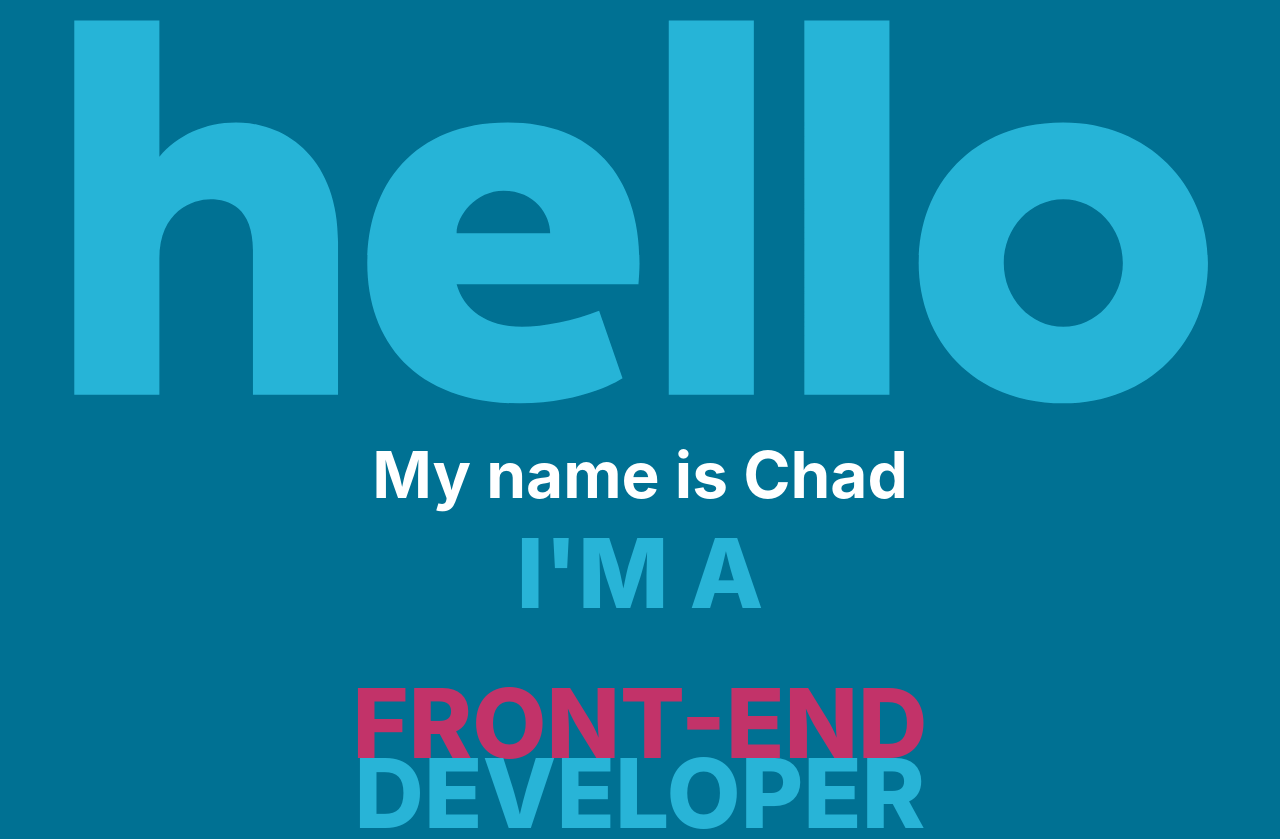
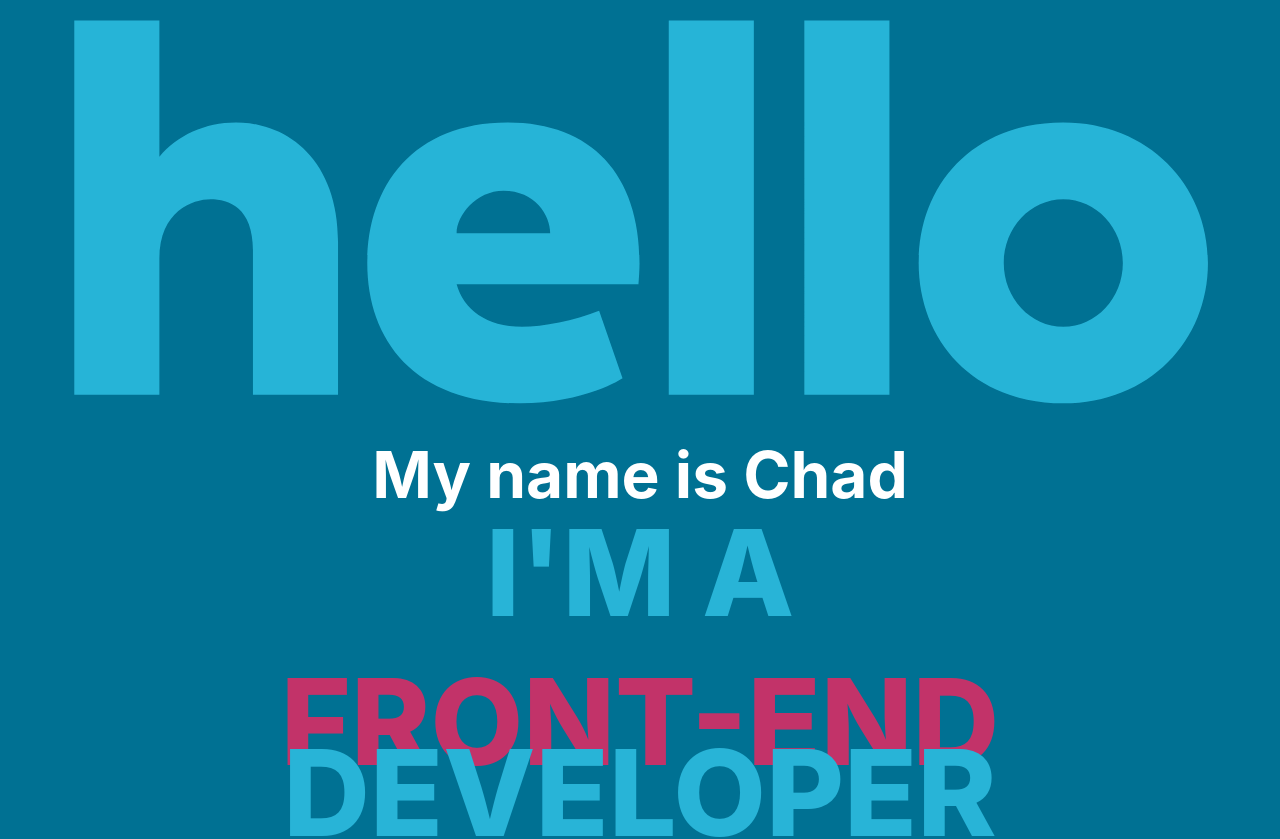
Before and after one commit to Cheis415/My-website, a React (Create React App) app: page / in a window 1280 px wide. Shown: the top 839 px of the page. Built offline with nearby package versions, Linux system fonts and the light colour scheme.

Commit message:
fixed font size on cards

```diff
--- a/src/AppCard.css
+++ b/src/AppCard.css
@@ -48,7 +48,7 @@
 
   }
   .text {
-    font-size: 1.1em;
+    font-size: 1.5vw;
     padding-left: 1ch;
     padding-right: 1ch;
     margin-left: 2ch;
--- a/src/Name.css
+++ b/src/Name.css
@@ -4,14 +4,13 @@
 }
 .transitions-item {
     height: auto;
-    margin: 10px;
     padding: 10px;
     background: transparent;
     display: flex;
     justify-content: center;
     flex-direction: column;
     align-items: center;
-    font-size: 6em;
+    font-size: 120px;
     font-weight: 800;
     text-transform: uppercase;
     will-change: transform, opacity, height;
--- a/src/Name.js
+++ b/src/Name.js
@@ -13,7 +13,7 @@ function Name() {
       { transform: 'perspective(600px) rotateX(0deg)' },
     ],
     leave: [{ color: '#c23369' }, { innerHeight: 0 }, { opacity: 0, height: 0 }],
-    update: { color: '#28b4d7', margin: "10px" },
+    update: { color: '#28b4d7' },
   })
 
   const reset = useCallback(() => {
```
Also changed, not shown: 1 other file (tests, documents, lock files or other folders).
